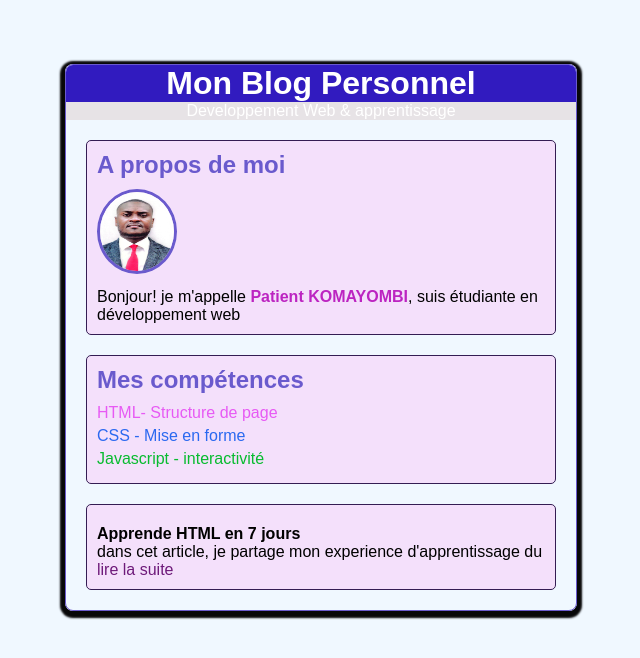
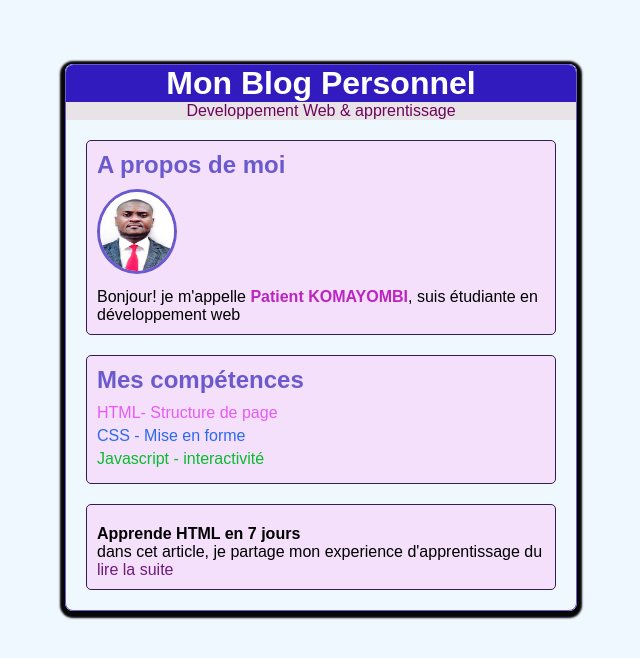
Before and after one commit to Patientkom97/Mon-Blog, a plain HTML site: page index.html in a window 1280 px wide. Shown: the whole page, without its empty margins (319-959 px from the left). Drawn offline with Linux system fonts and the light colour scheme.

Commit message:
Ajout couleur p

```diff
--- a/style.css
+++ b/style.css
@@ -23,7 +23,7 @@ header {
 
 }
 header p {
-    color: #ffffff;
+    color: #6d055c;
     background-color: #e7e3e6;
 }
 .HP{
```
